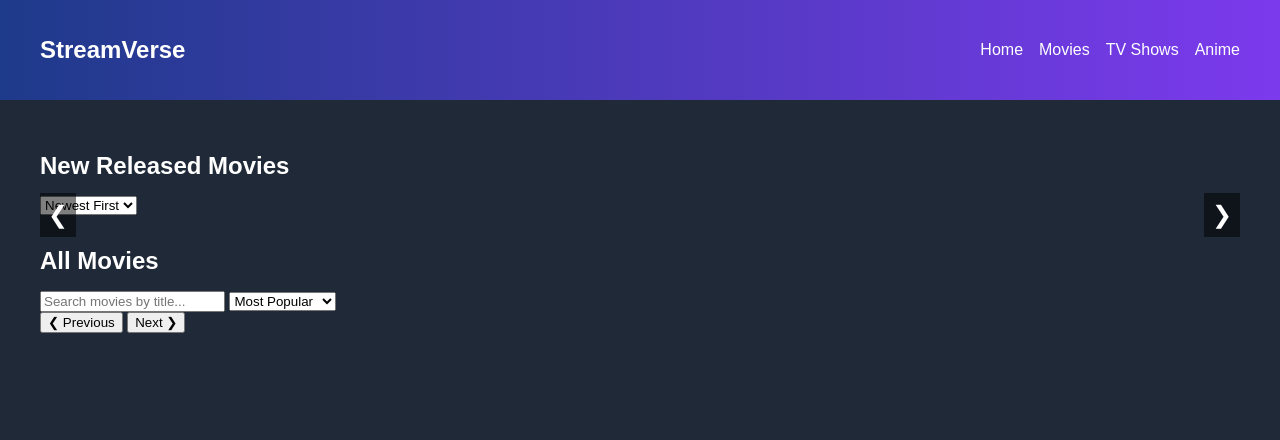
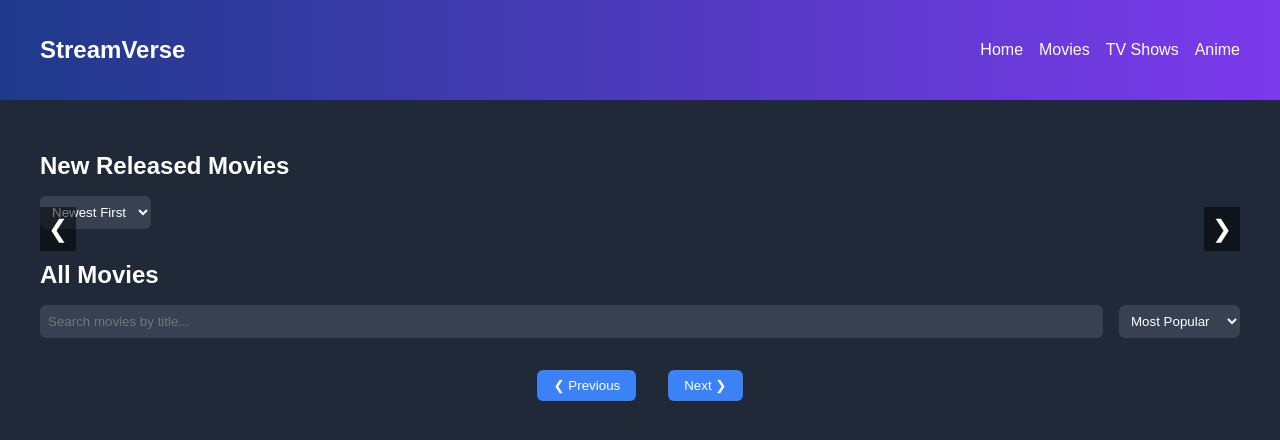
Before and after one commit to ddikere/StreamVerse184442052025, a plain HTML site: page movies.html in a window 1280 px wide. Drawn offline with Linux system fonts and the light colour scheme; no server answers.

Commit message:
Update styles.css

```diff
--- a/css/styles.css
+++ b/css/styles.css
@@ -69,6 +69,82 @@ main h2 {
   font-size: 1.5rem;
   font-weight: 600;
   margin-bottom: 1rem;
+}
+
+.filters {
+  display: flex;
+  gap: 1rem;
+  margin-bottom: 1rem;
+}
+
+.filters input#search-bar {
+  background: #374151;
+  color: #FFFFFF;
+  border: none;
+  padding: 0.5rem;
+  border-radius: 0.375rem;
+  flex: 1;
+}
+
+.filters select#movies-sort {
+  background: #374151;
+  color: #FFFFFF;
+  border: none;
+  padding: 0.5rem;
+  border-radius: 0.375rem;
+}
+
+.filter-container select#movies-sort-new {
+  background: #374151;
+  color: #FFFFFF;
+  border: none;
+  padding: 0.5rem;
+  border-radius: 0.375rem;
+}
+
+.movie-grid {
+  display: grid;
+  grid-template-columns: repeat(auto-fit, minmax(150px, 1fr));
+  gap: 1rem;
+  margin-bottom: 1rem;
+}
+
+.movie-grid img {
+  width: 100%;
+  height: 225px;
+  object-fit: cover;
+  cursor: pointer;
+  border-radius: 0.375rem;
+}
+
+.pagination {
+  display: flex;
+  justify-content: center;
+  align-items: center;
+  gap: 1rem;
+  margin-top: 1rem;
+}
+
+.pagination button {
+  background-color: #3B82F6;
+  color: #FFFFFF;
+  border: none;
+  padding: 0.5rem 1rem;
+  border-radius: 0.375rem;
+  cursor: pointer;
+}
+
+.pagination button:disabled {
+  background-color: #6B7280;
+  cursor: not-allowed;
+}
+
+.pagination button:hover:not(:disabled) {
+  background-color: #2563EB;
+}
+
+.pagination span {
+  font-size: 1rem;
 }
 
 .scroll-wrapper {
```
